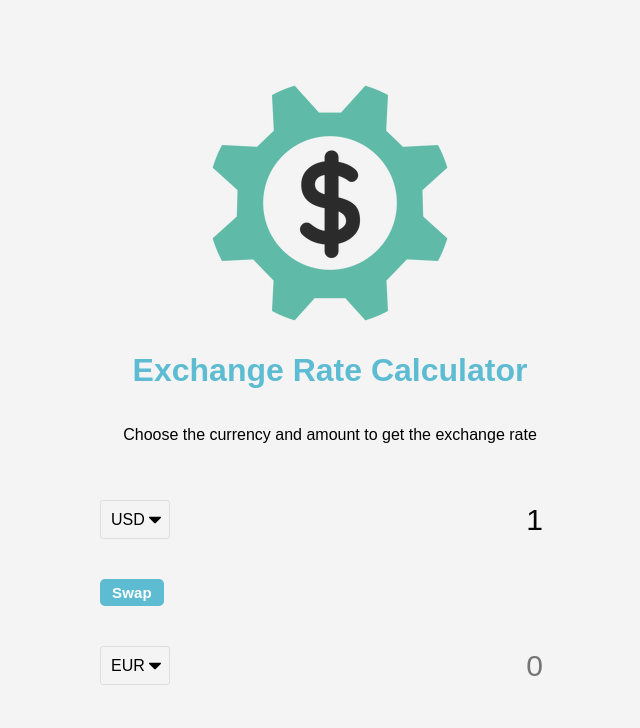
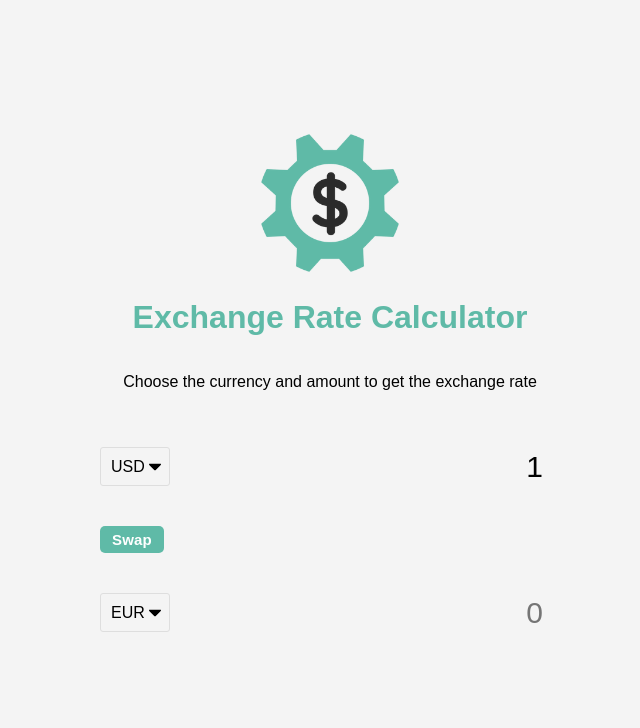
Before and after one commit to nataliecardot/exchange-rate-calculator, a plain HTML site: page index.html in a window 1280 px wide. Shown: the whole page, without its empty margins (310-950 px from the left). Drawn offline with Linux system fonts and the light colour scheme.

Commit message:
Adjust CSS

```diff
--- a/style.css
+++ b/style.css
@@ -1,5 +1,5 @@
 :root {
-  --primary-color: #5dbcd2;
+  --primary-color: #5fbaa7;
 }
 
 * {
@@ -40,7 +40,7 @@ p {
   padding: 5px 12px;
 }
 
-.money {
+.money-img {
   width: 150px;
 }
 
```
